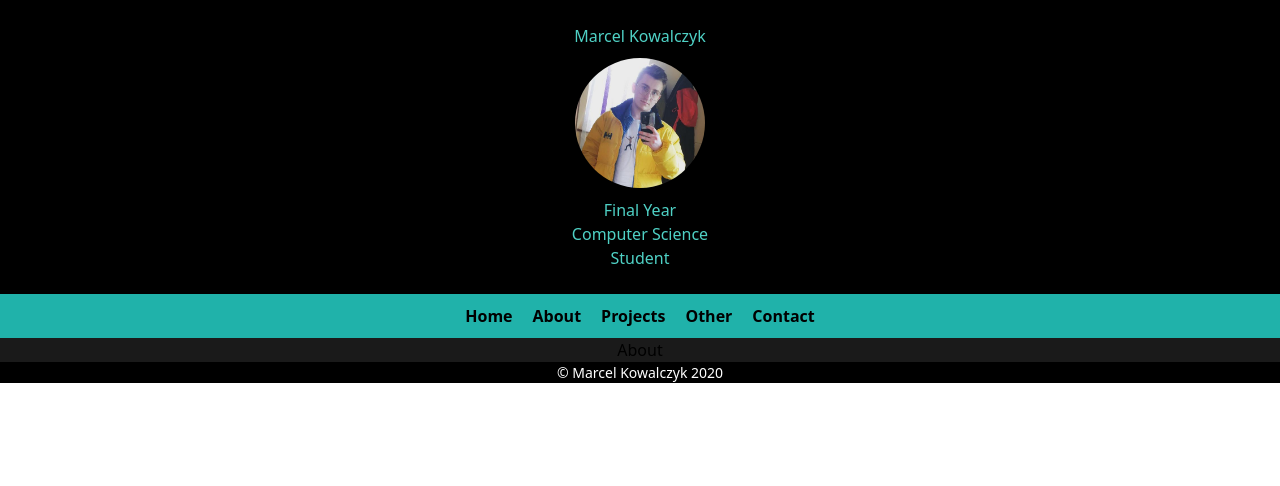
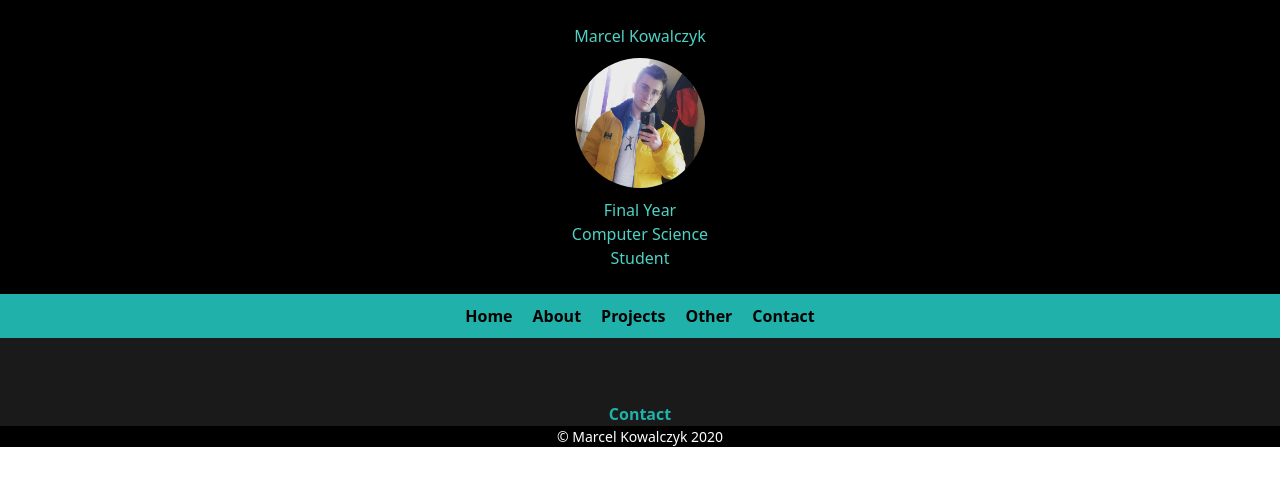
Before and after one commit to Pices-26/portfolio, a React (Create React App) app: page /About in a window 1280 px wide. Shown: the top 486 px of the page. Built offline with nearby package versions, Linux system fonts and the light colour scheme.

Commit message:
adding headers to other pages

```diff
--- a/src/components/About.js
+++ b/src/components/About.js
@@ -2,8 +2,8 @@ import React from 'react'
 
 function About(){
     return(
-        <div className = "text-center">
-            About
+        <div>
+            <div class ="title">Contact</div>
         </div>
     )
 }
--- a/src/components/Feed.js
+++ b/src/components/Feed.js
@@ -4,6 +4,7 @@ function Feed(){
     return(
 
         <div class="expirience">
+            <div class ="title">Home</div>
             <span class="employmentRow">
                 1
             </span>
--- a/src/components/Other.js
+++ b/src/components/Other.js
@@ -3,7 +3,7 @@ import React from 'react'
 export default function Other() {
     return (
         <div>
-
+            <div class ="title">Other</div>
         </div>
     )
 }
--- a/src/components/Projects.js
+++ b/src/components/Projects.js
@@ -3,7 +3,7 @@ import React from 'react'
 export default function Projects() {
     return (
         <div>
-
+            <div class ="title">Projects</div>
         </div>
     )
 }
--- a/src/mycustom.css
+++ b/src/mycustom.css
@@ -66,3 +66,10 @@ nav li a{
 body{
     margin-bottom: 0;
 }
+
+.title{
+    text-align: center;
+    padding-top: 5%;
+    color: lightseagreen;
+    font-weight: bold;
+}
```
